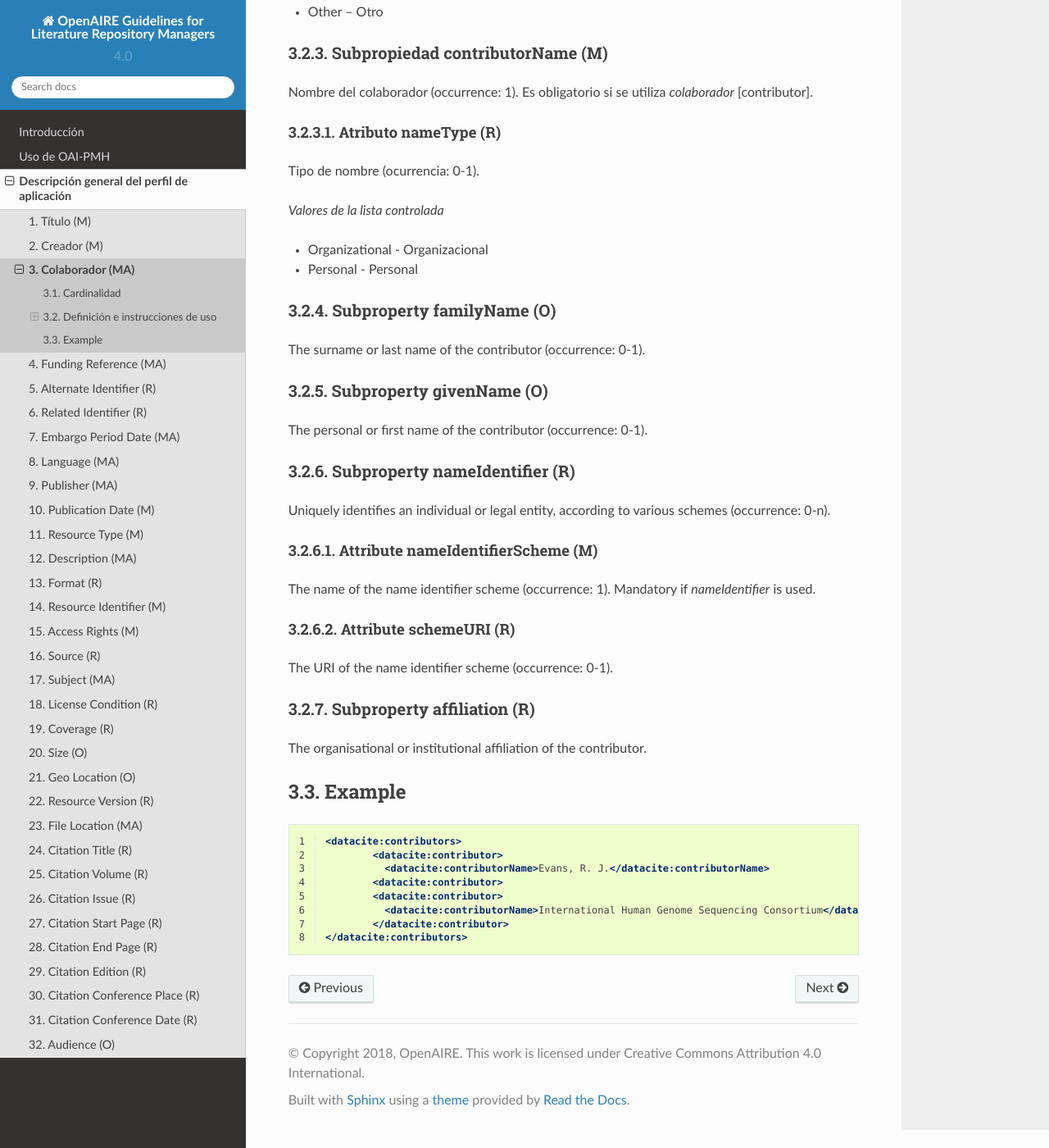
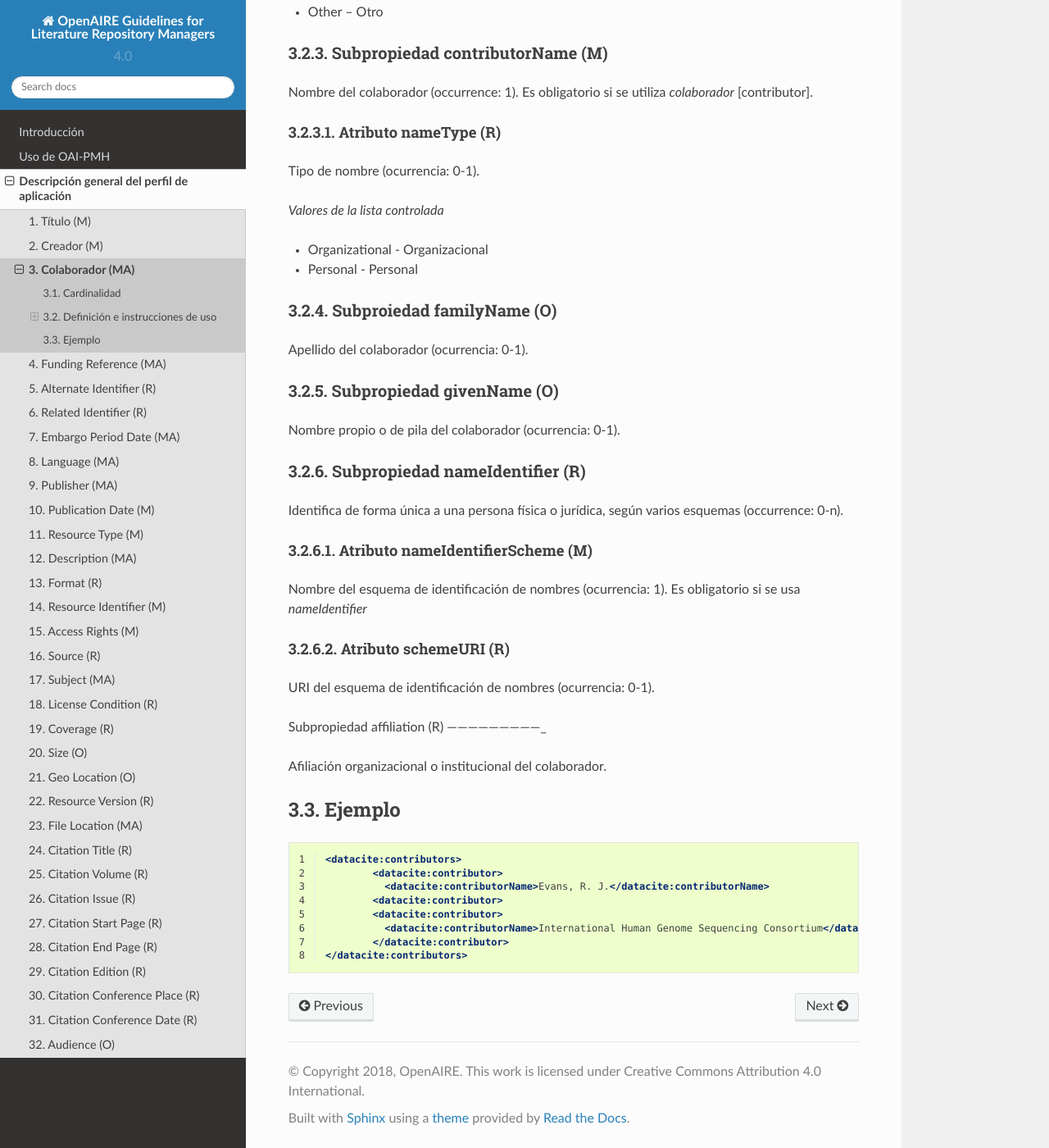
Before and after one commit to memoemg/openAIRE4, a Sphinx documentation site: the page built from docs/field_contributor.rst, in a window 1280 px wide and 1400 px high, scrolled down 1402 px. Shown: the whole window at 82% size. Built offline with Sphinx 7.4.7 and the Read the Docs theme 2.0.0, drawn with Linux system fonts in a browser that asks for light colours; a script that is not in the unit is left out.

Commit message:
Update field_contributor.rst

```diff
--- a/docs/field_contributor.rst
+++ b/docs/field_contributor.rst
@@ -58,48 +58,48 @@ Tipo de nombre (ocurrencia: 0-1).
 
 .. _dci:contributor_familyName:
 
-Subproperty familyName (O)
+Subproiedad familyName (O)
 --------------------------
 
-The surname or last name of the contributor (occurrence: 0-1).
+Apellido del colaborador (ocurrencia: 0-1).
 
 .. _dci:contributor_givenName:
 
-Subproperty givenName (O)
--------------------------
+Subpropiedad givenName (O)
+--------------------------
 
-The personal or first name of the contributor (occurrence: 0-1).
+Nombre propio o de pila del colaborador (ocurrencia: 0-1).
 
 
 .. _dci:contributor_nameIdentifier:
 
-Subproperty nameIdentifier (R)
-------------------------------
+Subpropiedad nameIdentifier (R)
+-------------------------------
 
-Uniquely identifies an individual or legal entity, according to various schemes (occurrence: 0-n).
+Identifica de forma única a una persona física o jurídica, según varios esquemas (occurrence: 0-n).
 
 .. _dci:contributor_nameIdentifierScheme:
 
-Attribute nameIdentifierScheme (M)
-**********************************
+Atributo nameIdentifierScheme (M)
+*********************************
 
-The name of the name identifier scheme (occurrence: 1). Mandatory if *nameIdentifier* is used.
+Nombre del esquema de identificación de nombres (ocurrencia: 1). Es obligatorio si se usa *nameIdentifier*
 
 .. _dci:contributor_schemeURI:
 
-Attribute schemeURI (R)
-***********************
+Atributo schemeURI (R)
+**********************
 
-The URI of the name identifier scheme (occurrence: 0-1).
+URI del esquema de identificación de nombres (ocurrencia: 0-1).
 
 .. _dci:contributor_affiliation:
 
-Subproperty affiliation (R)
----------------------------
+Subpropiedad affiliation (R)
+---------------------------_
 
-The organisational or institutional affiliation of the contributor.
+Afiliación organizacional o institucional del colaborador.
 
-Example
+Ejemplo
 ~~~~~~~
 
 .. code-block:: xml
```
